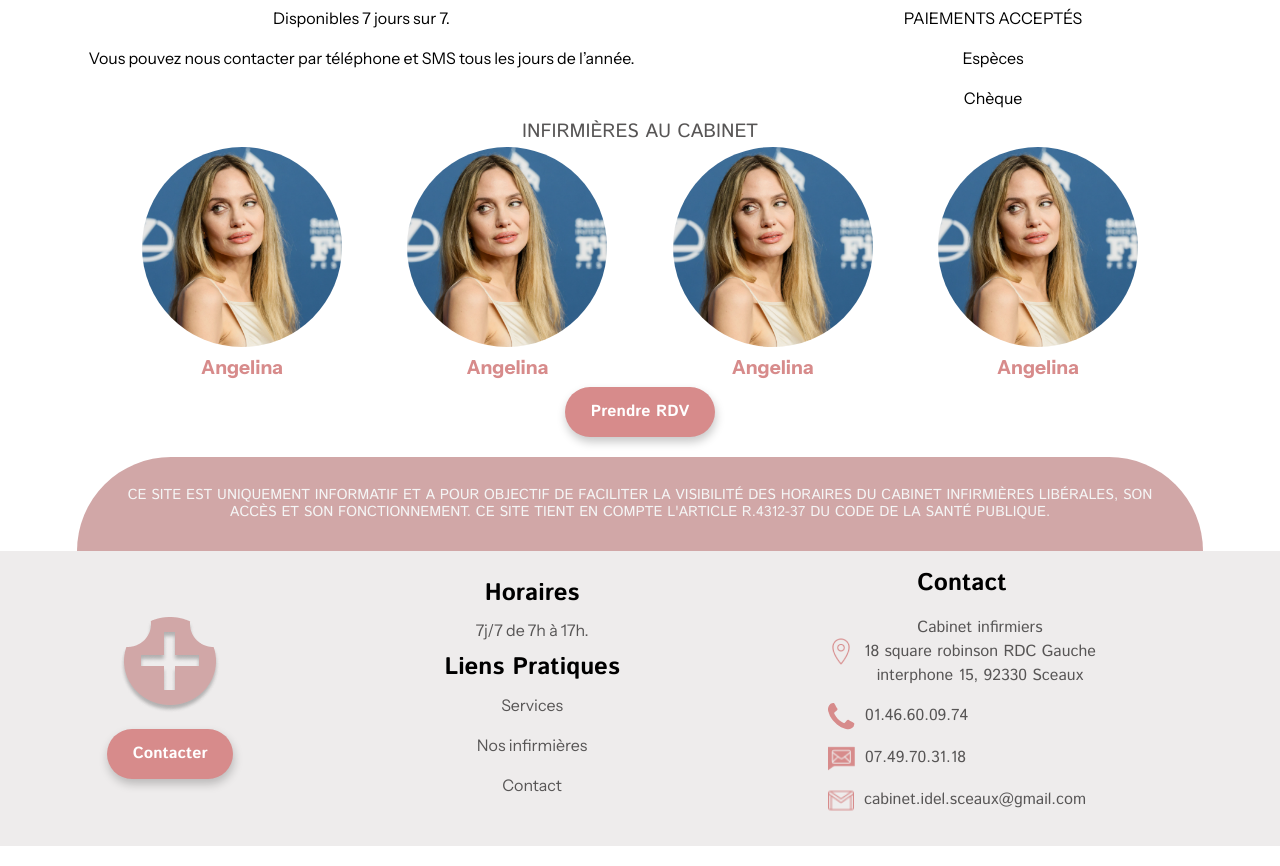
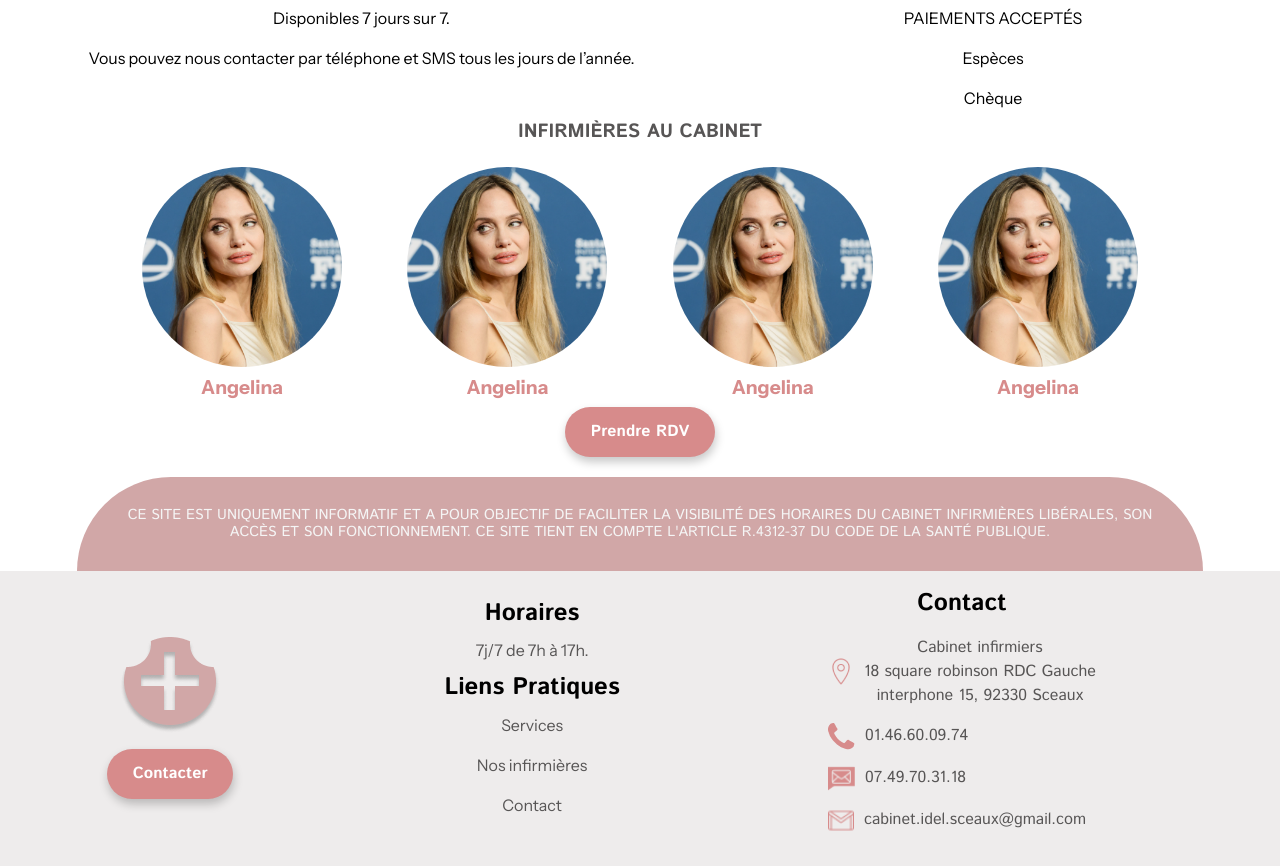
Before and after one commit to Cabinet-Infirmier/cabinet-infirmier-sceaux, a React (Vite) app: page / in a window 1280 px wide. Shown: the part 2205-3071 px from the top of the page. Built offline with nearby package versions, Linux system fonts and the light colour scheme.

Commit message:
modify title style

```diff
--- a/src/components/nurse-team/NurseTeam.module.css
+++ b/src/components/nurse-team/NurseTeam.module.css
@@ -16,4 +16,6 @@
   color: #575555;
   text-transform: uppercase;
   font-size: 1.2em;
+  font-weight: bold;
+  margin-bottom: 20px;
 }
```
